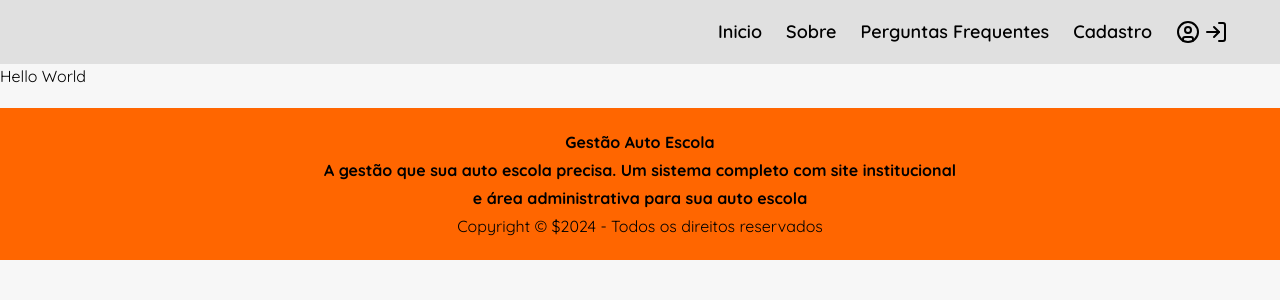
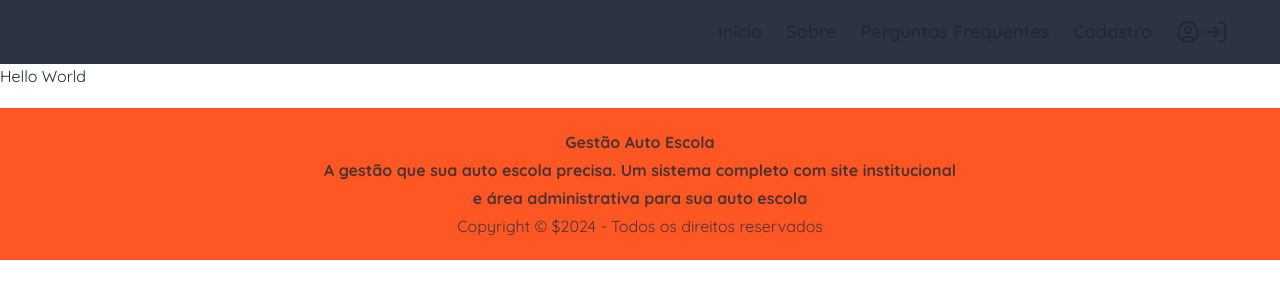
Before and after one commit to mrdsantos/gestao-auto-escola, a Next.js app: page /login in a window 1280 px wide. Shown: the top 300 px of the page. Built offline with nearby package versions, Linux system fonts and the light colour scheme.

Commit message:
update theme colors

```diff
--- a/tailwind.config.ts
+++ b/tailwind.config.ts
@@ -6,39 +6,53 @@ const config: Config = {
     "./components/**/*.{js,ts,jsx,tsx,mdx}",
     "./app/**/*.{js,ts,jsx,tsx,mdx}",
   ],
-  theme: {
-    extend: {
-      backgroundImage: {
-        "gradient-radial": "radial-gradient(var(--tw-gradient-stops))",
-        "gradient-conic":
-          "conic-gradient(from 180deg at 50% 50%, var(--tw-gradient-stops))",
-      },
-    },
-  },
   plugins: [
     require("@tailwindcss/typography"),
     require('daisyui')
   ],
+  theme: {
+    extend: {
+      colors: {
+        "primary": "#FF5724",
+        "primary-darker": "#F93A00",
+        "primary-lighter": "#FF7B53",
+        "complementary": "#00B3FF",
+        "complementary-darker": "#0097EE",
+        "complementary-lighter": "#B1E4FF",
+        "secondary": "#FF245E",
+        "secondary-darker": "#D81859",
+        "secondary-lighter": "#FF93B0",
+        "accent": "#FF245E",
+        "accent-darker": "#D81859",
+        "accent-lighter": "#FF93B0",
+        "background": "#F5F5F5",
+        "surface": "#EBEBEB",
+      },
+      backgroundImage: {
+        "gradient-circle": "url(/img/background-gradient-circle-1280-480.png)",
+        "gradient-square": "url(/img/background-gradient-squared-1300-400.png)"
+      },
+      screens: {
+        'sm': '639.98px',
+        // => @media (min-width: 640px) { ... }
+
+        'md': '767.98px',
+        // => @media (min-width: 768px) { ... }
+
+        'lg': '1023.98px',
+        // => @media (min-width: 1024px) { ... }
+
+        'xl': '1279.98px',
+        // => @media (min-width: 1280px) { ... }
+
+        '2xl': '1535.98px',
+        // => @media (min-width: 1536px) { ... }
+      }
+    },
+  },
   daisyui: {
-    themes: [
-      {
-        gestao: {
-          "primary": "#FF6600",
-          "secondary": "#009AFF",
-          "accent": "#7C3D9A",
-          "neutral": "#E0E0E0",
-          "background": "#F7F7F7",
-        },
-
-        gestaodark: {
-          "primary": "#FF6600",
-          "secondary": "#009AFF",
-          "accent": "#7C3D9A",
-          "neutral": "#333333",
-        },
-      },
-    ],
-    darkTheme: "gestaodark"
+    themes: ["light", "dark"],
   },
 };
+
 export default config;
```
